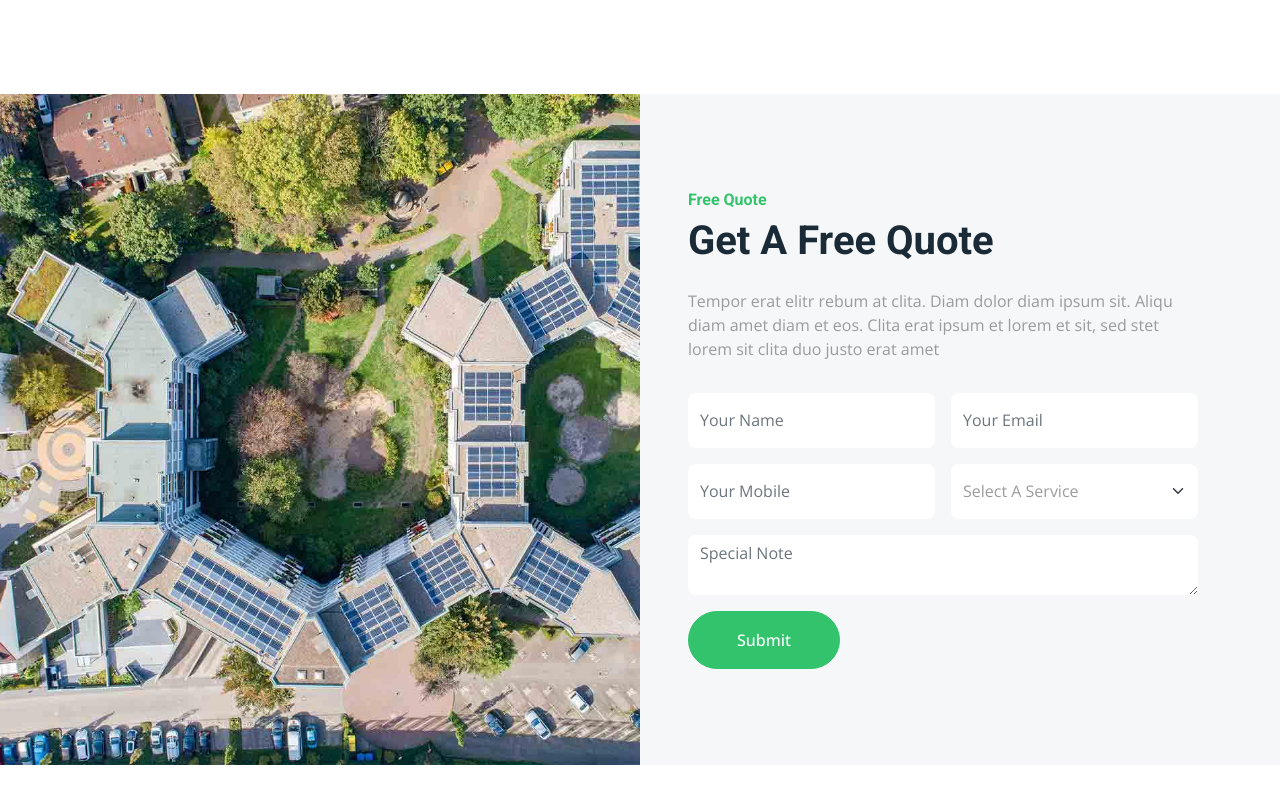
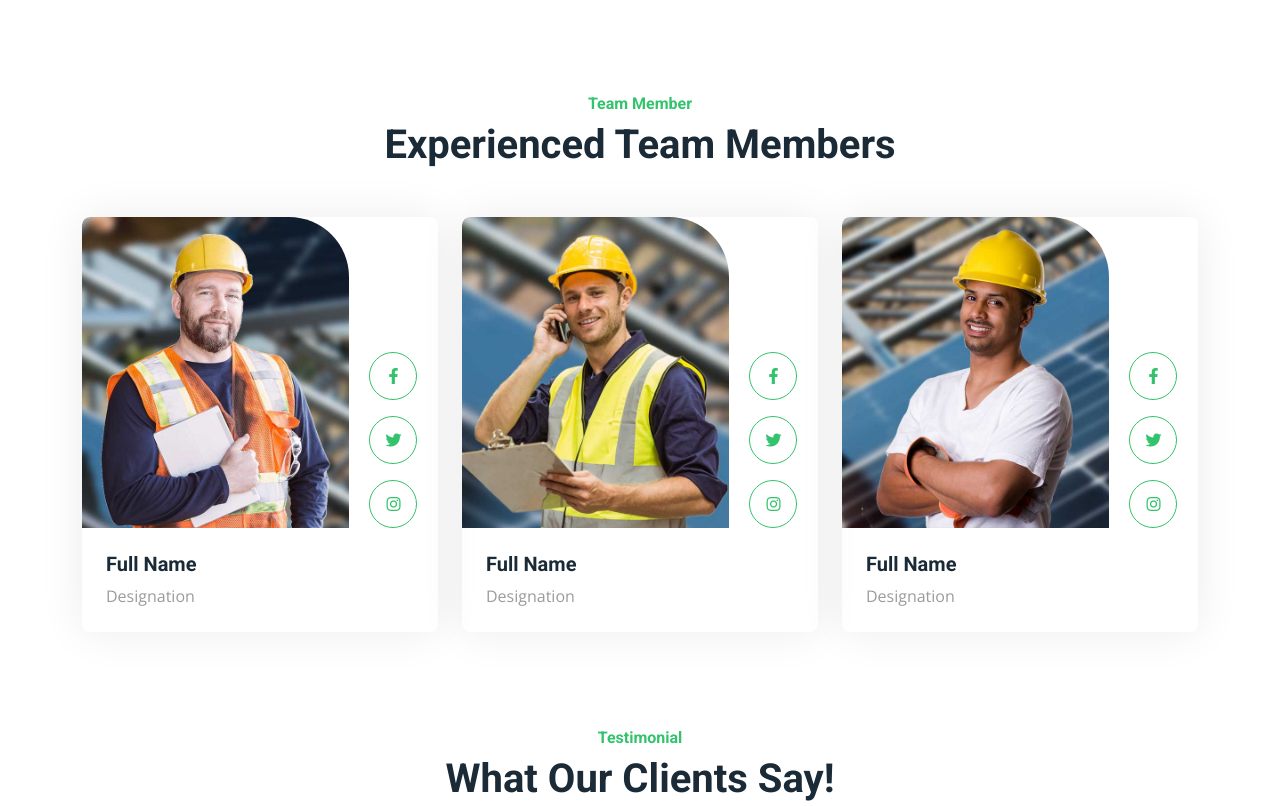
Before and after one commit to aman123shi/excellence-landing-page, a plain HTML site: page index.html in a window 1280 px wide. Shown: the part 4979-5785 px from the top of the page. Drawn offline with nearby package versions, Linux system fonts and the light colour scheme.

Commit message:
Remove The Quote section

```diff
--- a/index.html
+++ b/index.html
@@ -500,53 +500,7 @@
     <!-- Projects End -->
 
 
-    <!-- Quote Start -->
-    <div class="container-fluid bg-light overflow-hidden my-5 px-lg-0">
-        <div class="container quote px-lg-0">
-            <div class="row g-0 mx-lg-0">
-                <div class="col-lg-6 ps-lg-0 wow fadeIn" data-wow-delay="0.1s" style="min-height: 400px;">
-                    <div class="position-relative h-100">
-                        <img class="position-absolute img-fluid w-100 h-100" src="img/quote.jpg" style="object-fit: cover;" alt="">
-                    </div>
-                </div>
-                <div class="col-lg-6 quote-text py-5 wow fadeIn" data-wow-delay="0.5s">
-                    <div class="p-lg-5 pe-lg-0">
-                        <h6 class="text-primary">Free Quote</h6>
-                        <h1 class="mb-4">Get A Free Quote</h1>
-                        <p class="mb-4 pb-2">Tempor erat elitr rebum at clita. Diam dolor diam ipsum sit. Aliqu diam amet diam et eos. Clita erat ipsum et lorem et sit, sed stet lorem sit clita duo justo erat amet</p>
-                        <form>
-                            <div class="row g-3">
-                                <div class="col-12 col-sm-6">
-                                    <input type="text" class="form-control border-0" placeholder="Your Name" style="height: 55px;">
-                                </div>
-                                <div class="col-12 col-sm-6">
-                                    <input type="email" class="form-control border-0" placeholder="Your Email" style="height: 55px;">
-                                </div>
-                                <div class="col-12 col-sm-6">
-                                    <input type="text" class="form-control border-0" placeholder="Your Mobile" style="height: 55px;">
-                                </div>
-                                <div class="col-12 col-sm-6">
-                                    <select class="form-select border-0" style="height: 55px;">
-                                        <option selected>Select A Service</option>
-                                        <option value="1">Service 1</option>
-                                        <option value="2">Service 2</option>
-                                        <option value="3">Service 3</option>
-                                    </select>
-                                </div>
-                                <div class="col-12">
-                                    <textarea class="form-control border-0" placeholder="Special Note"></textarea>
-                                </div>
-                                <div class="col-12">
-                                    <button class="btn btn-primary rounded-pill py-3 px-5" type="submit">Submit</button>
-                                </div>
-                            </div>
-                        </form>
-                    </div>
-                </div>
-            </div>
-        </div>
-    </div>
-    <!-- Quote End -->
+
 
 
     <!-- Team Start -->
```
